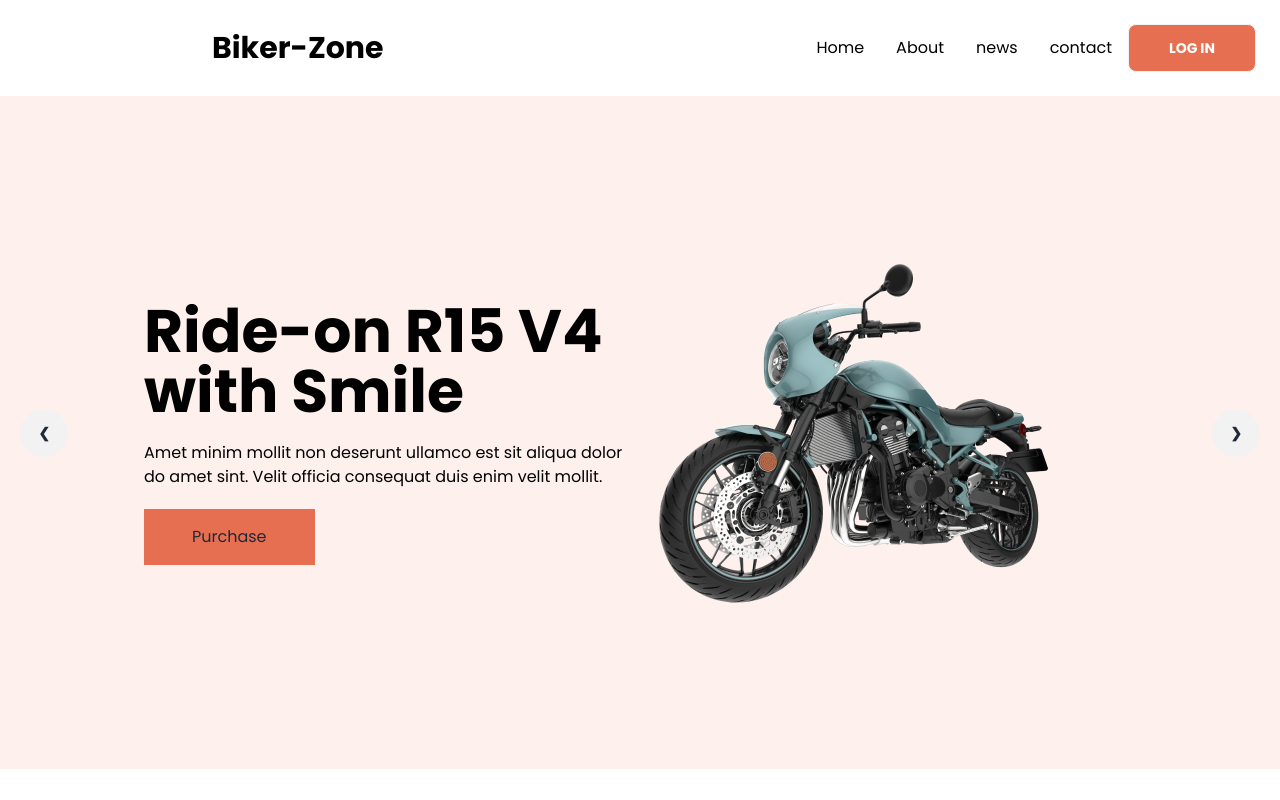
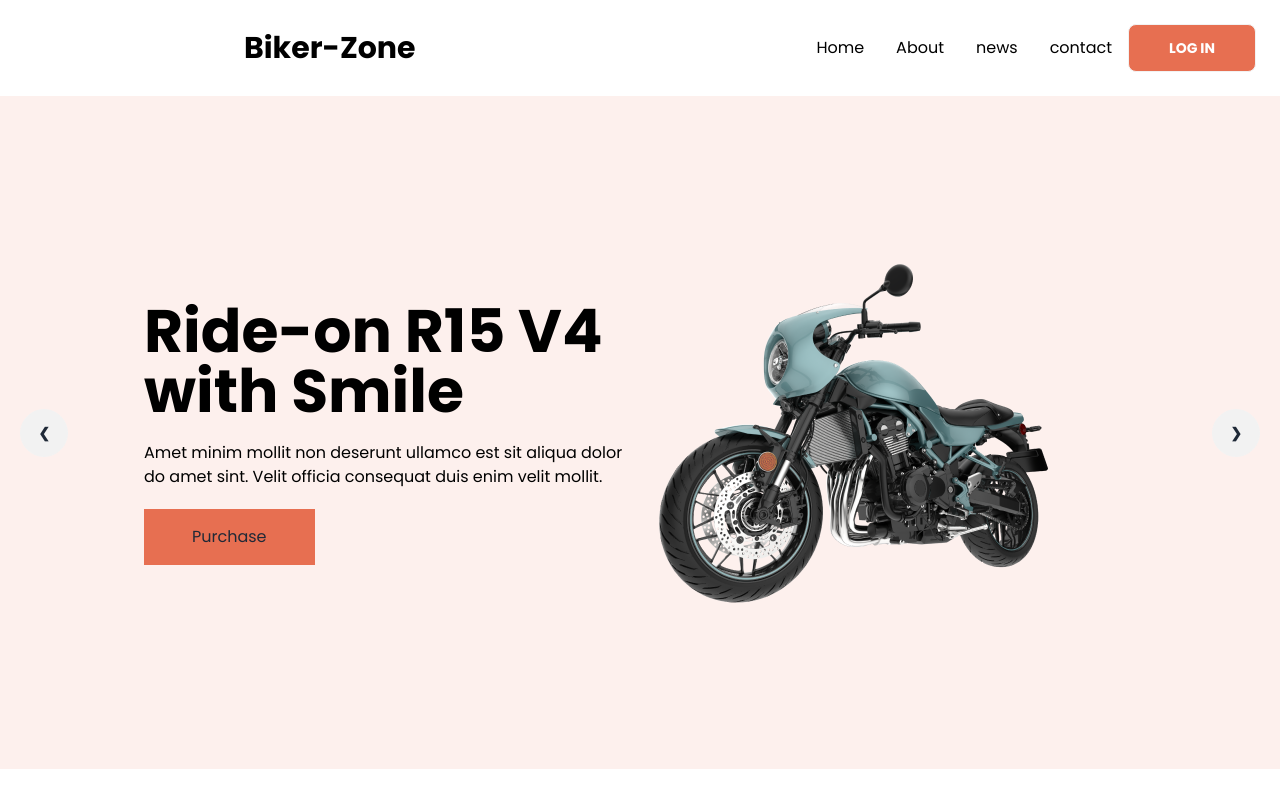
Before and after one commit to Tanvir225/biker-shop, a plain HTML site: page index.html in a window 1280 px wide. Shown: the top 800 px of the page. Drawn offline with nearby package versions, Linux system fonts and the light colour scheme.

Commit message:
nav align

```diff
--- a/index.html
+++ b/index.html
@@ -46,7 +46,7 @@
         <header class="container mx-auto">
             <div
                 class="navbar bg-base-100  text-black  px-5 py-4 flex justify-center gap-5 items-center md:justify-center lg:justify-between">
-                <div class="flex  items-center justify-center gap-48 md:">
+                <div class="flex  items-center justify-center gap-56">
                     <div class="dropdown">
                         <label tabindex="0" class="btn btn-ghost lg:hidden">
                             <svg xmlns="http://www.w3.org/2000/svg"
```
